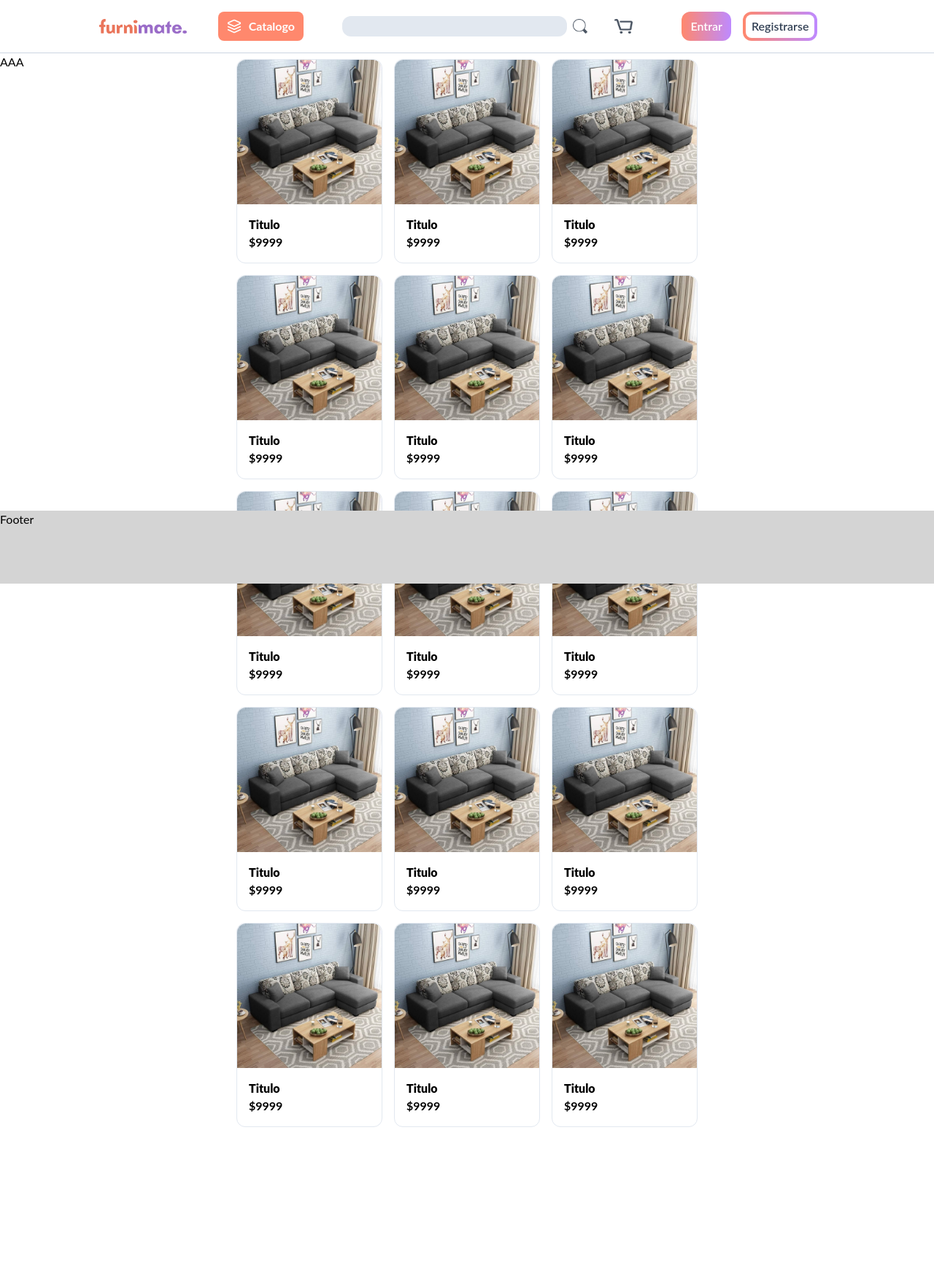
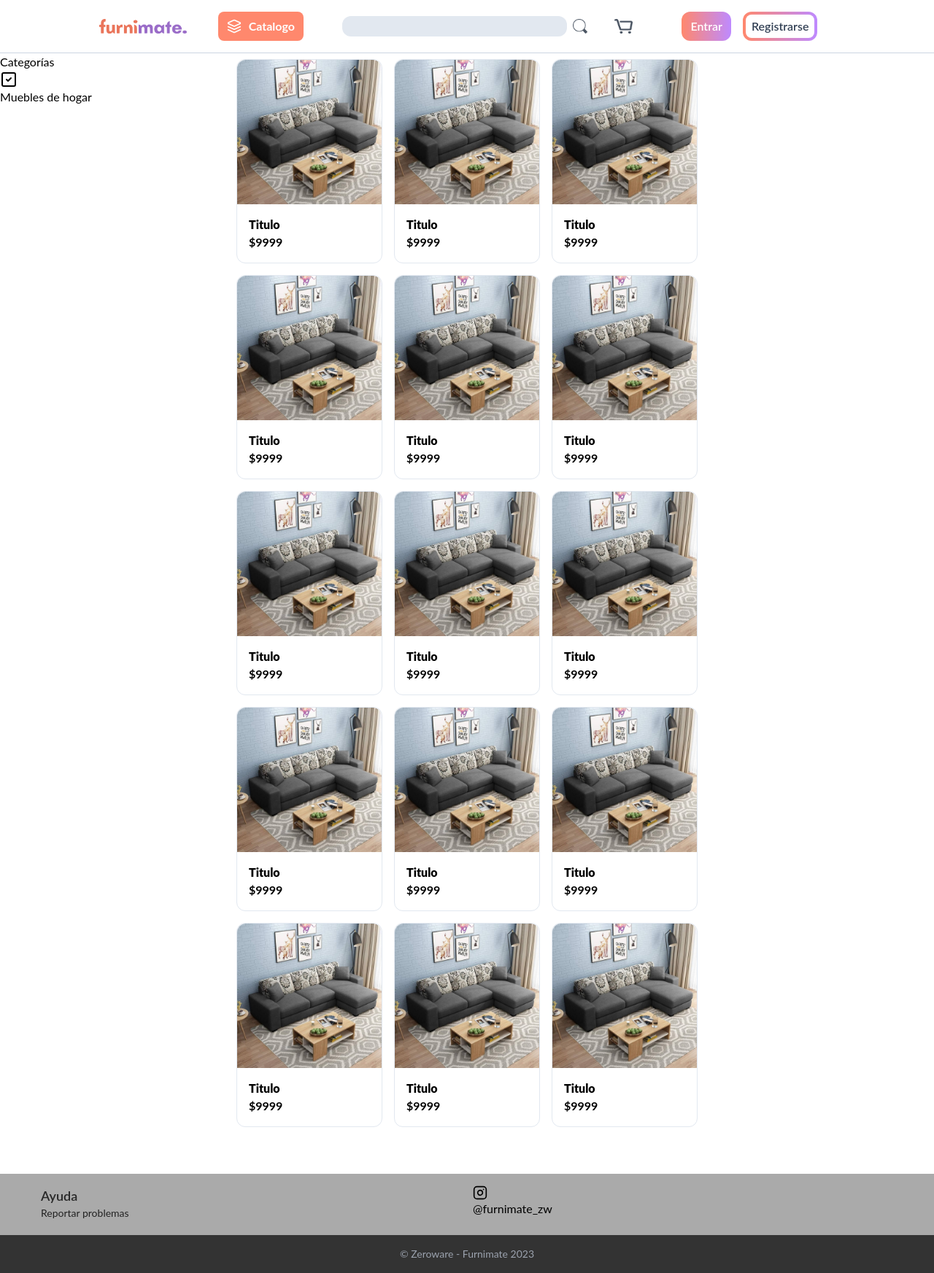
Before and after one commit to plantnt/reactmate, a React (Vite) app: page / in a window 1280 px wide. Shown: the whole page at 73% size. Before the commit the page ends 1569 px from the top, so only its background shows below. Built offline with nearby package versions, Linux system fonts and the light colour scheme.

Commit message:
modified:   package-lock.json 	modified:   package.json 	modified:   src/App.tsx 	modified:   src/components/UI/footer.tsx 	modified:   src/components/filters.tsx 	new file:   src/pages/Help.tsx 	modified:   src/pages/Home.tsx

```diff
--- a/src/App.tsx
+++ b/src/App.tsx
@@ -6,6 +6,7 @@ import Navbar from './components/UI/navbar'
 import LogIn from './pages/Login'
 import SignUp from './pages/Signup'
 import Profile from './pages/Profile'
+import HelpPage from './pages/Help'
 
 const App = () => {
   return (
@@ -18,6 +19,7 @@ const App = () => {
           <Route path='/profilePage' element={<Profile/>} />
           <Route path='/logIn' element={<LogIn/>} />
           <Route path='/signUp' element={<SignUp/>} />
+          <Route path='/helpPage' element={<HelpPage/>} />
         </Routes>
       </main>
     </Router>
--- a/src/components/UI/footer.tsx
+++ b/src/components/UI/footer.tsx
@@ -1,7 +1,32 @@
+import { Instagram } from 'lucide-react';
+import { NavLink } from 'react-router-dom';
+
 export default function Footer(){
     return(
-        <div className="w-[100vw] h-[100px] bg-neutral-300">
-            Footer
-        </div>
+        <>
+            <div id="FooterMain" className="bg-[#aaa] mt-10 pb-5">
+            <div className="max-w-[1200px] mx-auto px-4">
+                <div className="md:flex gap-4 justify-between w-full">
+                    <div className="md:w-[50%] pt-4">
+                        <div className="text-lg font-semibold text-[#282828]">Ayuda</div>
+                        <div className="text-[#222] text-sm">
+                            <NavLink to="helpPage">Reportar problemas</NavLink>
+                        </div>
+                    </div>
+                    <div className="md:w-[50%] pt-4 ">
+                        <a href="https://www.instagram.com/furnimate_zw/?hl=en" target="_blank">
+                        <Instagram size={20}/>
+                            @furnimate_zw
+                        </a>
+                    </div>
+                </div>
+            </div>
+            </div>
+            <div id="FooterSub" className="w-full bg-[#333] text-sm text-gray-400 flex ">
+            <div className="max-w-[1200px] mx-auto p-4">
+                &copy; Zeroware - Furnimate 2023
+            </div>
+            </div>
+        </>
     )
 }
--- a/src/components/filters.tsx
+++ b/src/components/filters.tsx
@@ -1,7 +1,21 @@
+import { IconSquareCheck } from '@tabler/icons-react'
+
 export default function Filters(){
     return(
         <div>
-            AAA
+            <div id="filter_categ">
+                <h2>Categorías</h2>
+                <ul>
+                    <li>
+                        <input type="checkbox" className="sr-only peer"/>
+                        <span>
+                            <IconSquareCheck className=""/>
+                        </span>
+                        Muebles de hogar
+                    </li>
+                </ul>
+            </div>
+
         </div>
     )
 }
--- /dev/null
+++ b/src/pages/Help.tsx
@@ -0,0 +1,7 @@
+export default function HelpPage(){
+    return(
+        <div>
+            Help
+        </div>
+    )
+}
--- a/src/pages/Home.tsx
+++ b/src/pages/Home.tsx
@@ -4,7 +4,8 @@ import Footer from "../components/UI/footer"
 
 const Home = () => {
     return(
-        <div className="flex flex-row justify-center h-full">
+        <div className="h-full overflow-x-hidden">
+            <div className="flex flex-row justify-center">
                 <div className="absolute left-0">
                     <Filters></Filters>
                 </div>
@@ -25,7 +26,8 @@ const Home = () => {
                     <ProductCard></ProductCard>
                     <ProductCard></ProductCard>
                 </div>
-            <div className="fixed bottom-0">
+            </div>
+            <div className="w-full">
                 <Footer />
             </div>
 
```
Also changed, not shown: package.json (+4 -3 lines), 1 other file (tests, documents, lock files or other folders). Lines whose indentation alone changed are shown as unchanged.
